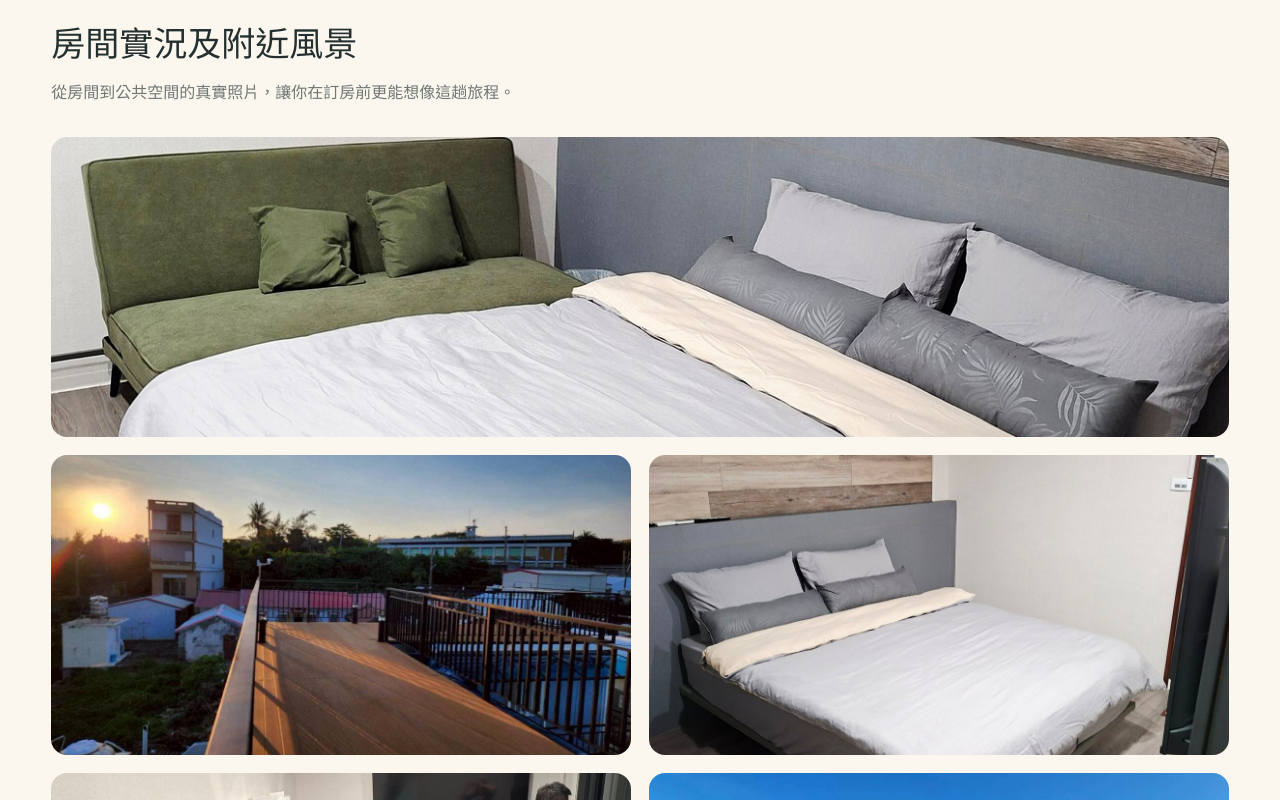
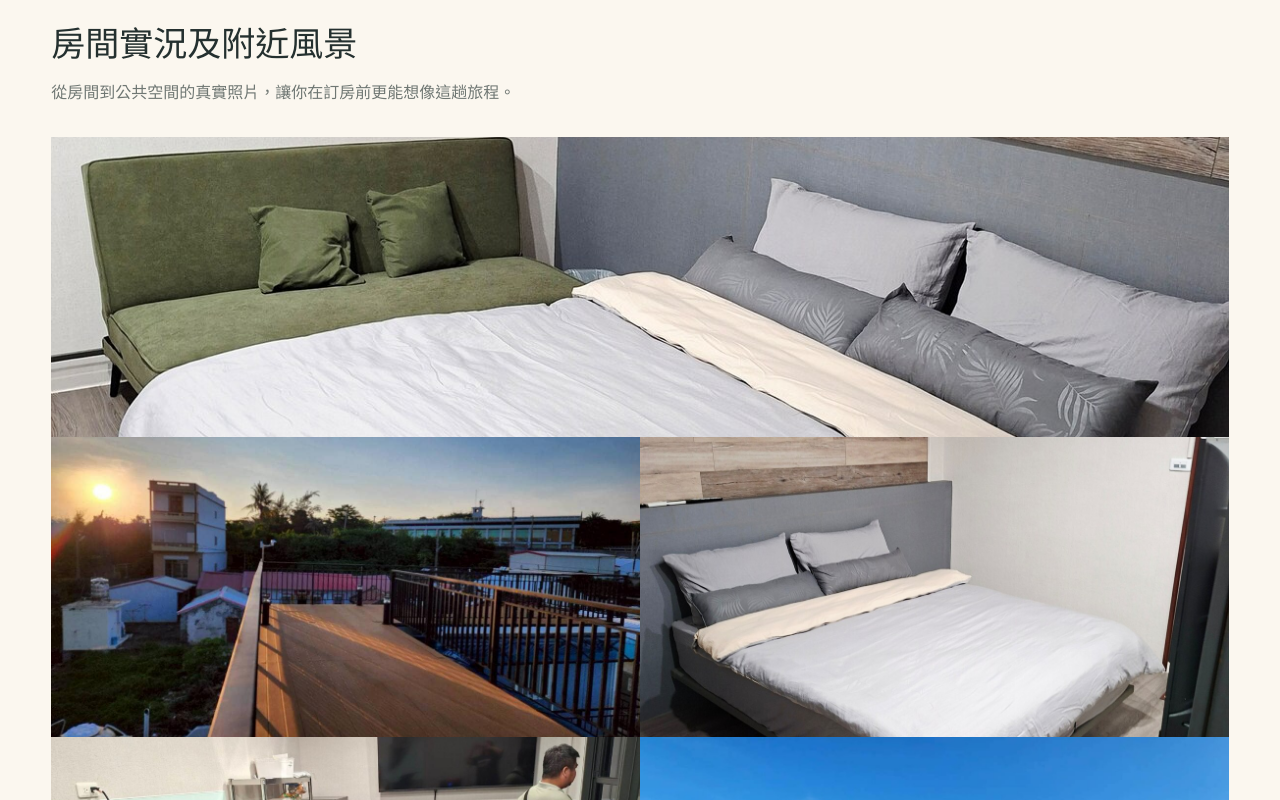
Before and after one commit to bstfsfx/yi_website, a Next.js app: page / in a window 1280 px wide. Shown: the part 2760-3560 px from the top of the page. Built offline with nearby package versions, Linux system fonts and the light colour scheme.

Commit message:
style: remove gaps between photo-grid images and square corners

```diff
--- a/app/globals.css
+++ b/app/globals.css
@@ -346,12 +346,11 @@ section {
   display: grid;
   grid-template-columns: repeat(2, 1fr);
   grid-auto-rows: 300px;
-  gap: 18px;
+  gap: 0;
   margin-top: 30px;
 }
 .photo-grid .cell {
   overflow: hidden;
-  border-radius: 16px;
 }
 .photo-grid img {
   width: 100%;
```
